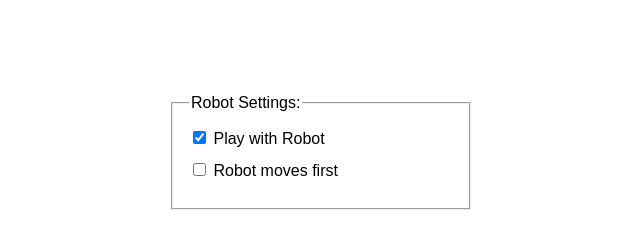
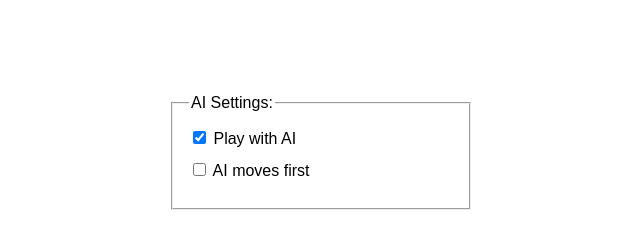
Before and after one commit to its4zahoor/tic-tac-toe, a plain HTML site: page index.html in a window 1280 px wide. Shown: the top 229 px of the page, without its empty margins (319-959 px from the left). Drawn offline with Linux system fonts and the light colour scheme.

Commit message:
Update index.html
replace Robot with AI

```diff
--- a/index.html
+++ b/index.html
@@ -11,14 +11,14 @@
   </head>
   <body>
     <fieldset>
-      <legend>Robot Settings:</legend>
+      <legend>AI Settings:</legend>
       <div>
         <input type="checkbox" id="checkbox" checked />
-        <label for="checkbox">Play with Robot</label>
+        <label for="checkbox">Play with AI</label>
       </div>
       <div>
         <input type="checkbox" id="move" />
-        <label for="move">Robot moves first</label>
+        <label for="move">AI moves first</label>
       </div>
     </fieldset>
     <div class="game-grid">
```
